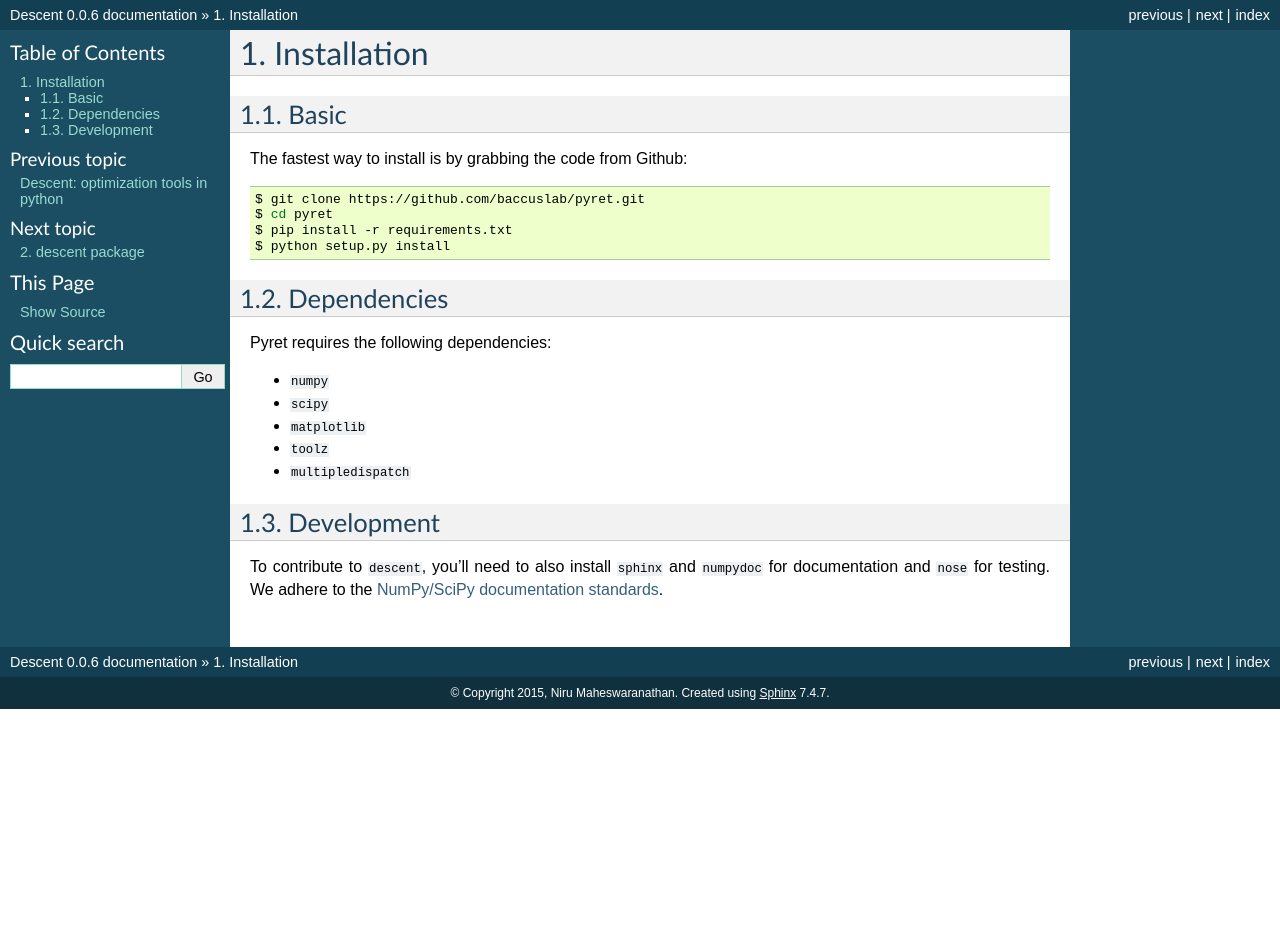
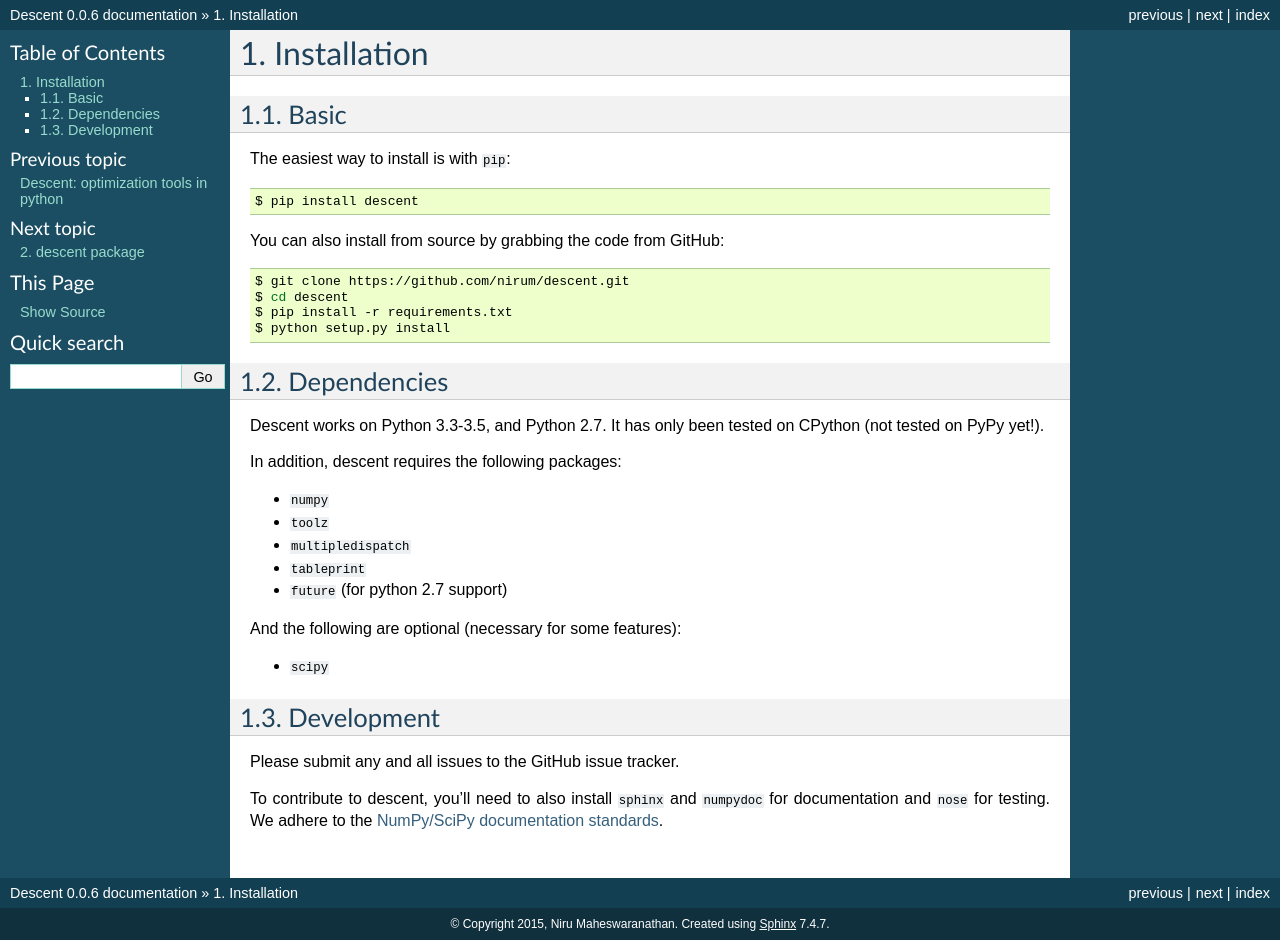
Before and after one commit to nirum/descent, a Sphinx documentation site: the page built from docs/install.rst, in a window 1280 px wide. Built offline with Sphinx 7.4.7, drawn with Linux system fonts in a browser that asks for light colours; pages that are not in the unit, such as notebooks, are missing from menus; before the commit the page ends 900 px from its top, so only the background shows below that.

Commit message:
Updated install docs

```diff
--- a/docs/install.rst
+++ b/docs/install.rst
@@ -5,28 +5,43 @@ Installation
 Basic
 -----
 
-The fastest way to install is by grabbing the code from Github:
+The easiest way to install is with ``pip``:
 
 .. code:: bash
 
-    $ git clone https://github.com/baccuslab/pyret.git
-    $ cd pyret
+    $ pip install descent
+
+
+You can also install from source by grabbing the code from GitHub:
+
+.. code:: bash
+
+    $ git clone https://github.com/nirum/descent.git
+    $ cd descent
     $ pip install -r requirements.txt
     $ python setup.py install
 
 Dependencies
 ------------
 
-Pyret requires the following dependencies:
+Descent works on Python 3.3-3.5, and Python 2.7. It has only been tested on CPython (not tested on PyPy yet!).
+
+In addition, descent requires the following packages:
 
 - ``numpy``
-- ``scipy``
-- ``matplotlib``
 - ``toolz``
 - ``multipledispatch``
+- ``tableprint``
+- ``future`` (for python 2.7 support)
+
+And the following are optional (necessary for some features):
+
+- ``scipy``
 
 Development
 -----------
 
-To contribute to ``descent``, you'll need to also install ``sphinx`` and ``numpydoc`` for documentation and
+Please submit any and all issues to the GitHub issue tracker.
+
+To contribute to descent, you'll need to also install ``sphinx`` and ``numpydoc`` for documentation and
 ``nose`` for testing. We adhere to the `NumPy/SciPy documentation standards <https://github.com/numpy/numpy/blob/master/doc/HOWTO_DOCUMENT.rst.txt#docstring-standard>`_.
```
Also changed, not shown: 1 other file.
